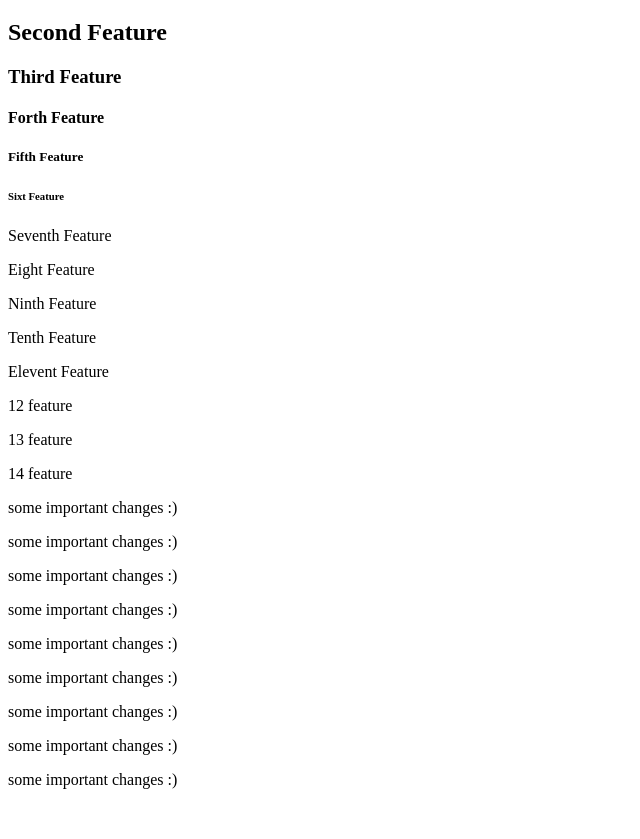
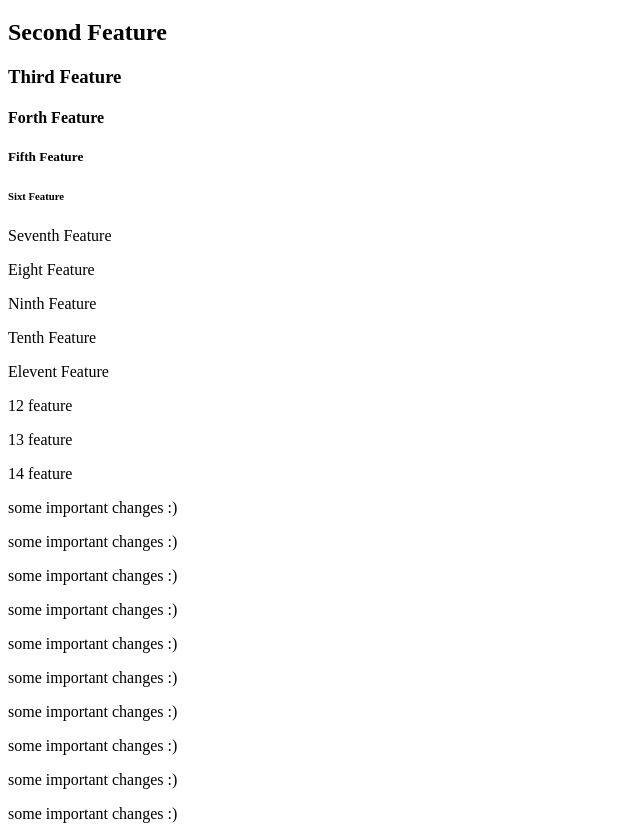
Before and after one commit to vladbogdan10/git-flow-demo, a website: page index.html in a window 1280 px wide. Shown: the part 61-900 px from the top of the page, without its empty margins (0-640 px from the left). Before the commit the page ends 866 px from the top, so only its background shows below. Drawn offline with Linux system fonts and the light colour scheme.

Commit message:
cool feature

```diff
--- a/index.html
+++ b/index.html
@@ -30,5 +30,6 @@
     <p>some important changes :)</p>
     <p>some important changes :)</p>
     <p>some important changes :)</p>
+    <p>some important changes :)</p>
 </body>
 </html>
```
